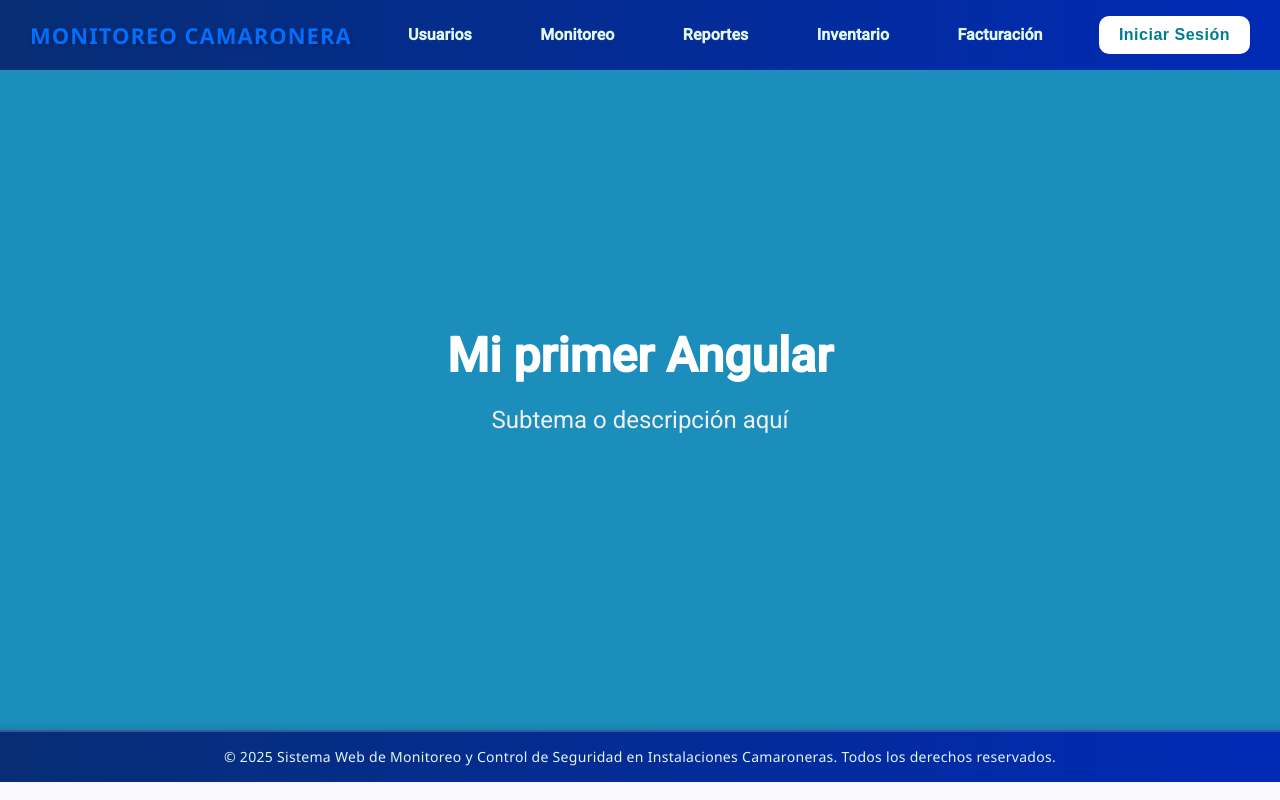
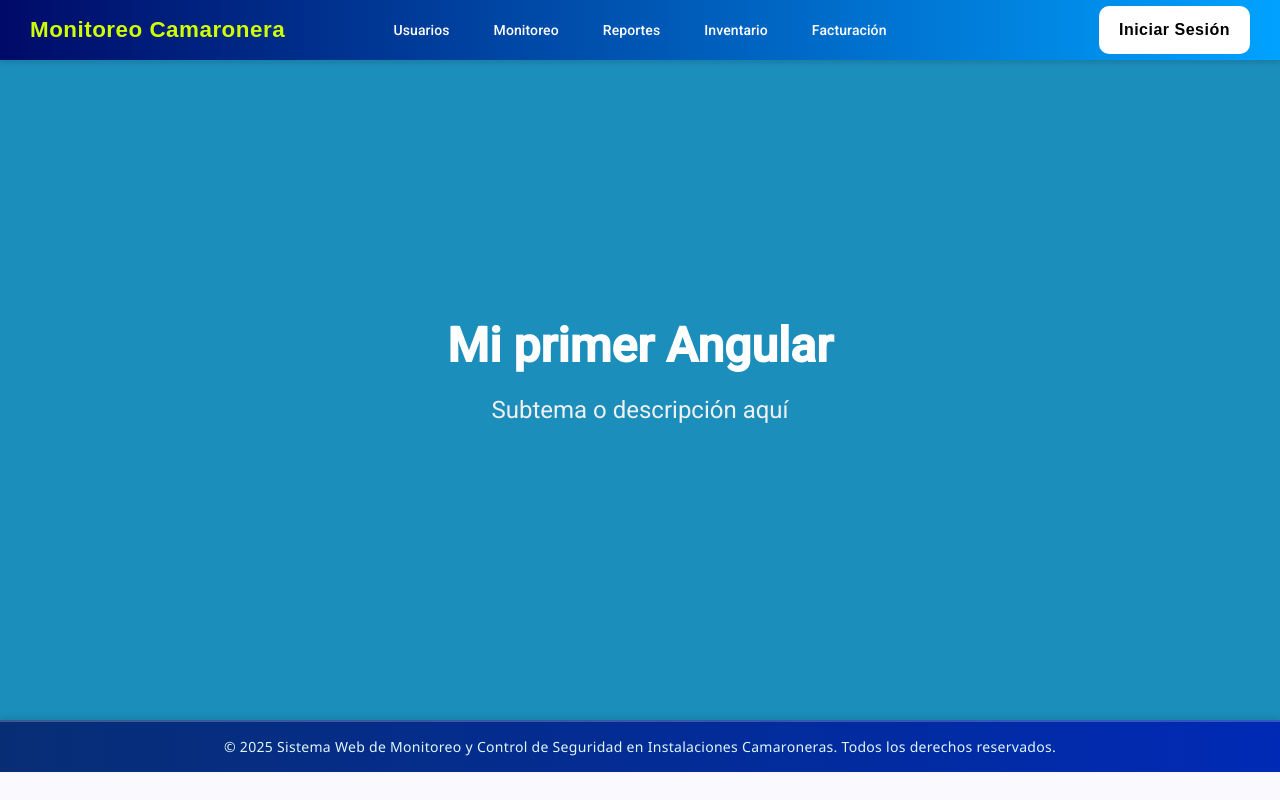
Before and after one commit to Jeanferx/Proyecto-BASE-, an Angular app: page / in a window 1280 px wide. Built offline with nearby package versions, Linux system fonts and the light colour scheme.

Commit message:
chorse(menu)
Cabmios del html y css

```diff
--- a/src/app/menu/menu.css
+++ b/src/app/menu/menu.css
@@ -1,45 +1,52 @@
-/* Estilo del menú principal */
 .menu {
-    background: linear-gradient(90deg, #072e75, #002ab5);
-    /* azul profundo → turquesa */
+    display: flex;
+    align-items: center;
+    justify-content: center;
+    background: linear-gradient(90deg, #000a68, #00a2ff);
     color: white;
-    display: flex;
-    justify-content: space-between;
-    align-items: center;
-    padding: 15px 30px;
-    box-shadow: 0 4px 8px rgba(0, 0, 0, 0.25);
-    font-family: "Poppins", "Segoe UI", Tahoma, Geneva, Verdana, sans-serif;
+    padding: 10px 30px;
+    font-family: 'Poppins', sans-serif;
+    box-shadow: 0 2px 6px rgba(0, 0, 0, 0.15);
+    position: relative;
 }
 
-/* Texto del encabezado */
-.Encabezado p {
-    font-size: 22px;
-    font-weight: 700;
-    letter-spacing: 1px;
-    margin: 0;
-    color: #006eff;
-    /* amarillo suave contrastante */
-    text-transform: uppercase;
-    text-shadow: 1px 1px 4px rgba(0, 0, 0, 0.3);
+/* Título a la izquierda */
+.Encabezado {
+    position: absolute;
+    left: 30px;
+    color: #d0ff00;
 }
 
-/* Botones de menú (Angular Material) */
-button[mat-button] {
-    color: #e0f7fa;
-    font-size: 16px;
+.Encabezado p {
+    font-size: 1.4rem;
     font-weight: 600;
-    transition: color 0.3s ease, transform 0.2s ease;
+    margin: 0;
+    letter-spacing: 0.5px;
 }
 
-button[mat-button]:hover {
-    color: #36c7af;
-    transform: translateY(-2px);
+/* Botones del menú centrados */
+.menu button[mat-button] {
+    color: white;
+    font-weight: 500;
+    margin: 0 10px;
+    transition: all 0.3s ease;
 }
 
-/* Botón de inicio de sesión */
+.menu button[mat-button]:hover {
+    background-color: rgba(255, 255, 255, 0.15);
+    border-radius: 6px;
+}
+
+/* Contenedor del login a la derecha */
+.login {
+    position: absolute;
+    right: 30px;
+}
+
+/* Botón de login pequeño y elegante */
 .login-button {
     background-color: #ffffff;
-    color: #007c91;
+    color: #000000;
     border: none;
     padding: 10px 20px;
     border-radius: 10px;
@@ -50,22 +57,26 @@ button[mat-button]:hover {
     transition: all 0.3s ease;
 }
 
-/* Efecto hover del botón */
 .login-button:hover {
-    background-color: #007c91;
-    color: white;
-    transform: scale(1.08);
+    background-color: rgba(255, 255, 255, 0.4);
+    transform: scale(1.05);
 }
 
-/* Adaptación a pantallas pequeñas */
-@media (max-width: 768px) {
+/* Responsivo para pantallas pequeñas */
+@media (max-width: 900px) {
     .menu {
         flex-direction: column;
+        align-items: center;
+    }
+
+    .Encabezado {
+        position: static;
+        margin-bottom: 10px;
         text-align: center;
     }
 
-    .Encabezado p {
-        font-size: 18px;
-        margin-bottom: 10px;
+    .login {
+        position: static;
+        margin-top: 10px;
     }
 }
--- a/src/app/menu/menu.html
+++ b/src/app/menu/menu.html
@@ -6,7 +6,7 @@
     <!-- Módulo 1: Usuarios -->
     <button mat-button [matMenuTriggerFor]="menuUsuarios">Usuarios</button>
     <mat-menu #menuUsuarios="matMenu">
-        <button mat-menu-item routerLink="#">...</button>
+        <button mat-menu-item routerLink="./registrar">Registro</button>
         <button mat-menu-item routerLink="#">...</button>
     </mat-menu>
 
@@ -37,5 +37,7 @@
         <button mat-menu-item routerLink="#">...</button>
         <button mat-menu-item routerLink="#">...</button>
     </mat-menu>
-    <button class="login-button" (click)="onLoginClick()">Iniciar Sesión</button>
+    <div class="login">
+        <button class="login-button" mat-menu-item routerLink="./login">Iniciar Sesión</button>
+    </div>
 </nav>
```
